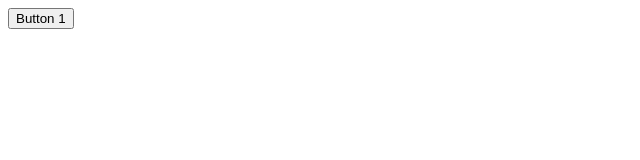
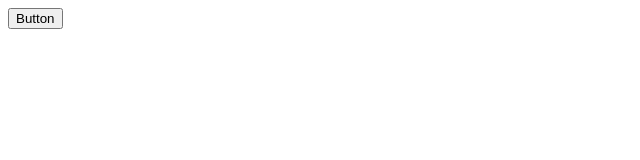
Before and after one commit to smovies/smovies.github.io, a plain HTML site: page newTempQ19.html in a window 1280 px wide. Shown: the full height of the page, 0-640 px from the left. Drawn offline with Linux system fonts and the light colour scheme.

Commit message:
Update newTempQ19.html

```diff
--- a/newTempQ19.html
+++ b/newTempQ19.html
@@ -8,7 +8,7 @@
 </head>
 
 <body>
-    <button onclick="f()">Button 1</button>
+    <button onclick="f()">Button</button>
     <script>
         function f() {
             const btn = document.createElement('button');
```
